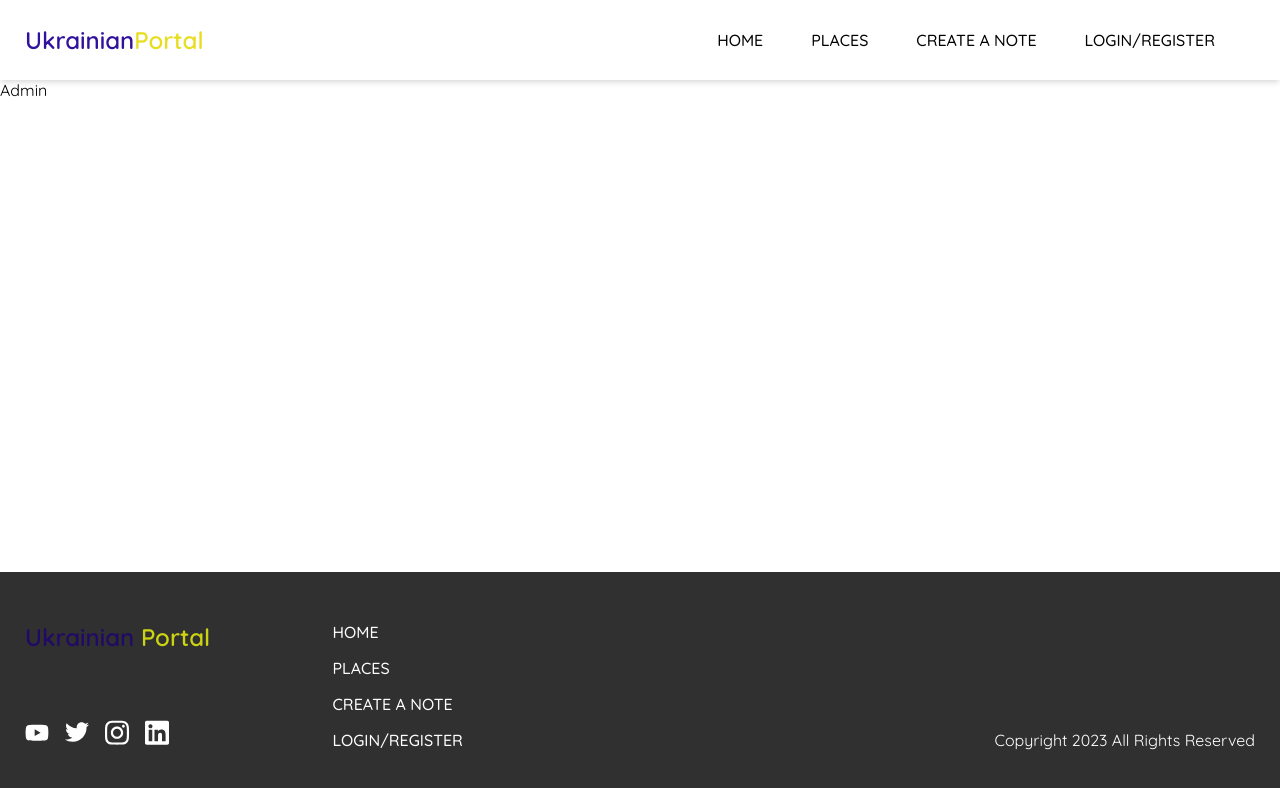
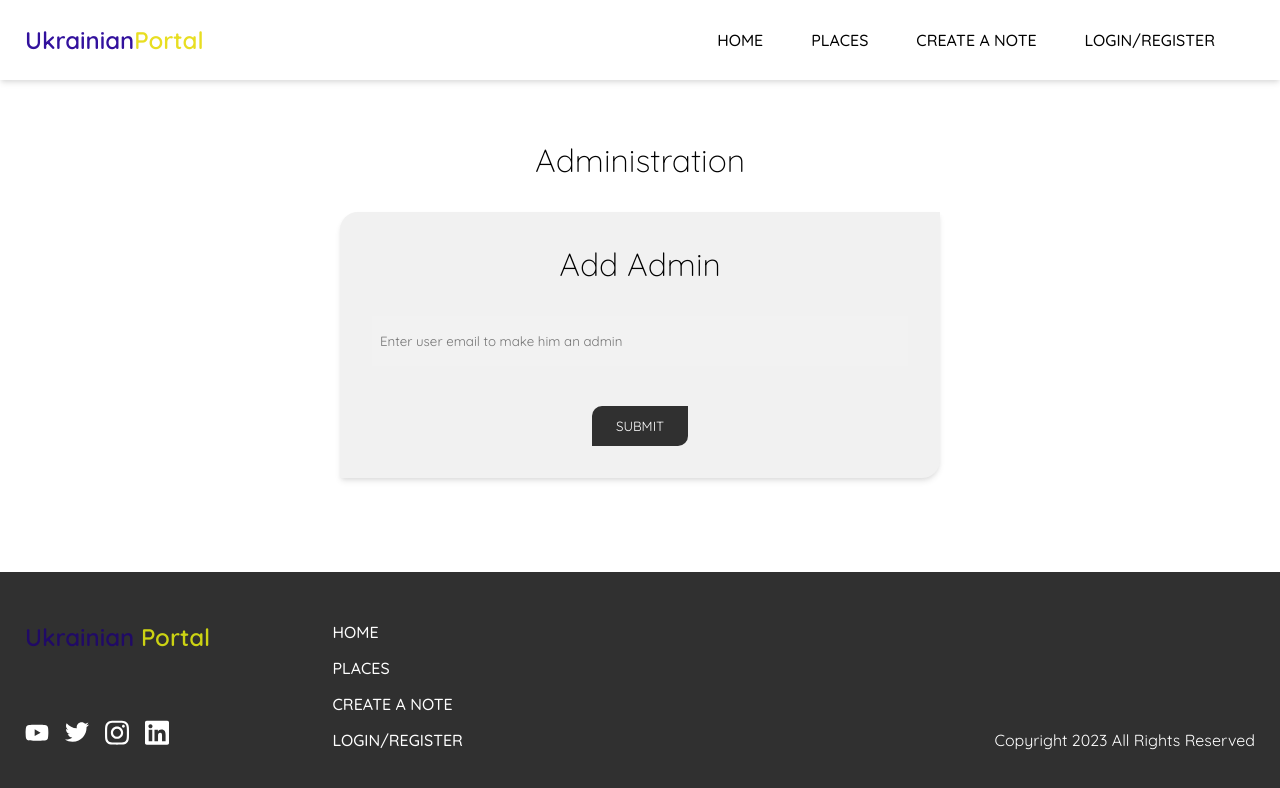
Before and after one commit to synoratska/live-articles, a Vue app: page /admin in a window 1280 px wide. Shown: the top 788 px of the page. Built offline with nearby package versions, Linux system fonts and the light colour scheme; no server answers; what vue2-editor would draw is missing.

Commit message:
markup for admin page completed

```diff
--- a/src/views/Admin.vue
+++ b/src/views/Admin.vue
@@ -1,14 +1,92 @@
 <template>
-  <div>Admin</div>
+  <div class="admin">
+    <div class="container">
+      <h2>Administration</h2>
+      <div class="admin-info">
+        <h2>Add Admin</h2>
+        <div class="input">
+          <input
+            type="text"
+            placeholder="Enter user email to make him an admin"
+            id="addAdmin"
+            v-model="adminEmail"
+          />
+        </div>
+        <span>{{ this.functionMsg }}</span>
+        <button class="button">Submit</button>
+      </div>
+    </div>
+  </div>
 </template>
 
 <script>
 export default {
- name: 'AdminPage'
-
+  name: 'AdminPage',
+  data() {
+   return {
+    adminEmail: '',
+    functionMsg: null,
+   }
+  }
 }
 </script>
 
-<style>
+<style lang="scss" scoped>
+.admin {
+  .container {
+    max-width: 1000px;
+    padding: 60px 25px;
 
+    h2 {
+      text-align: center;
+      margin-bottom: 16px;
+      font-weight: 300;
+      font-size: 32px;
+    }
+
+    .admin-info {
+      border-radius: 18px 0 18px 0;
+      box-shadow: 0 4px 6px -1px rgba(0, 0, 0, 0.1),
+        0 2px 4px -1px rgba(0, 0, 0, 0.06);
+      padding: 32px;
+      background-color: #f1f1f1;
+      display: flex;
+      flex-direction: column;
+      max-width: 600px;
+      margin: 32px auto;
+
+      span {
+        font-size: 14px;
+      }
+
+      .input {
+        margin: 16px 0;
+
+        label {
+          font-size: 14px;
+          display: block;
+          padding-bottom: 6px;
+        }
+
+        input {
+          width: 100%;
+          border: none;
+          background-color: #f2f2f2;
+          padding: 8px;
+          height: 50px;
+          @media (min-width: 900px) {
+          }
+
+          &:focus {
+           outline: none;
+          }
+        }
+      }
+
+      button {
+       align-self: center;
+      }
+    }
+  }
+}
 </style>
--- a/src/views/Profile.vue
+++ b/src/views/Profile.vue
@@ -106,7 +106,7 @@
       font-size: 32px;
     }
     .profile-info {
-      border-radius: 8px;
+      border-radius: 18px 0 18px 0;
       box-shadow: 0 4px 6px -1px rgba(0, 0, 0, 0.1),
         0 2px 4px -1px rgba(0, 0, 0, 0.06);
       padding: 32px;
@@ -134,7 +134,7 @@
         color: #fff;
         font-size: 14px;
         padding: 8px 24px;
-        border-radius: 8px;
+        border-radius: 8px 0 8px 0;
         background-color: #303030;
         margin: 16px 0;
         text-align: center;
```
Also changed, not shown: 1 other file (tests, documents, lock files or other folders).
